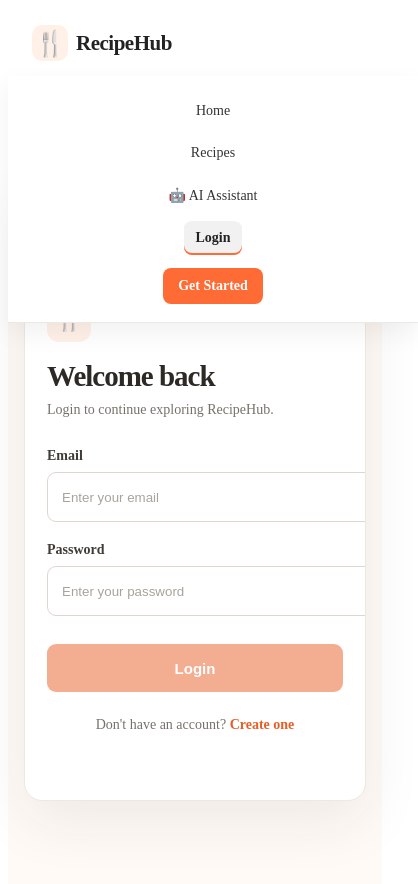
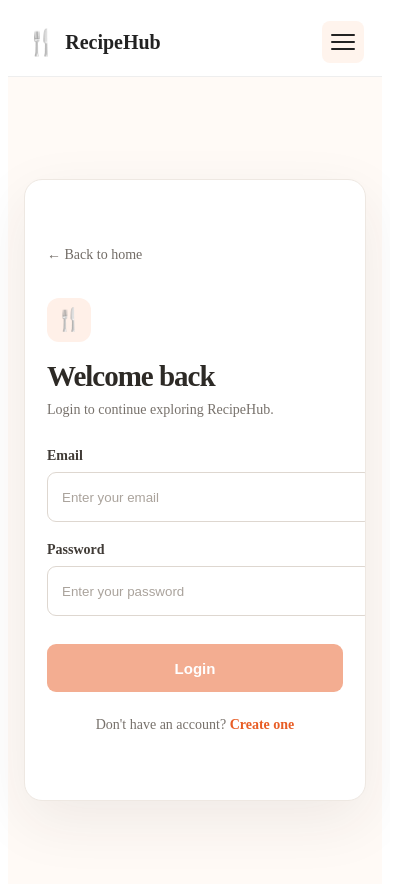
Before and after one commit to manishshriwas-01/recipehub-management-final-project, an Angular app in the folder client/: page /login in a window 390 px wide. Shown: the top 884 px of the page, 418 px wide, since content can reach past the window. Built offline with nearby package versions, Linux system fonts and the light colour scheme.

Commit message:
fix navbar toggle

```diff
--- a/client/src/app/components/navbar/navbar.css
+++ b/client/src/app/components/navbar/navbar.css
@@ -1,15 +1,15 @@
 .navbar {
   width: 100%;
-  height: 72px;
+  height: 70px;
   background: #ffffff;
-  border-bottom: 1px solid #f1eee9;
+  border-bottom: 1px solid #eee;
   position: sticky;
   top: 0;
   z-index: 1000;
 }
 
 .navbar-container {
-  max-width: 1200px;
+  max-width: 1400px;
   height: 100%;
   margin: 0 auto;
   padding: 0 24px;
@@ -17,68 +17,134 @@
   display: flex;
   align-items: center;
   justify-content: space-between;
+  gap: 24px;
 }
 
 .logo {
   display: flex;
   align-items: center;
-  gap: 9px;
+  gap: 8px;
 
-  color: #2d2a26;
   text-decoration: none;
-  font-size: 22px;
-  font-weight: 750;
-  letter-spacing: -0.5px;
+  color: #222;
+  font-size: 21px;
+  font-weight: 700;
+  white-space: nowrap;
 }
 
 .logo-icon {
-  width: 36px;
-  height: 36px;
-  border-radius: 10px;
-
-  display: flex;
-  align-items: center;
-  justify-content: center;
-
-  background: #fff0e8;
-  font-size: 19px;
+  font-size: 25px;
 }
 
 .nav-menu {
   display: flex;
   align-items: center;
-  gap: 30px;
+  justify-content: flex-end;
+  gap: 8px;
+  flex: 1;
 }
 
-.nav-menu a {
-  color: #625d57;
+.nav-menu a,
+.nav-menu button {
+  border: 0;
+  background: transparent;
+  color: #333;
+  padding: 9px 11px;
+  border-radius: 8px;
+  font-size: 14px;
+  font-weight: 500;
   text-decoration: none;
-  font-size: 15px;
-  font-weight: 550;
+  white-space: nowrap;
+  cursor: pointer;
 
-  transition: color 0.2s ease;
+  transition:
+    background 0.2s ease,
+    color 0.2s ease;
 }
 
 .nav-menu a:hover {
-  color: #e85d25;
+  background: #f7f7f7;
 }
 
-.register-btn {
-  padding: 11px 20px;
-  border-radius: 9px;
-
-  background: #e85d25;
-  color: #ffffff !important;
-
-  transition:
-    background 0.2s ease,
-    transform 0.2s ease;
+.nav-menu a.active {
+  color: #222;
+  background: #f1f1f1;
+  font-weight: 700;
+  box-shadow: inset 0 -2px 0 #ff6b35;
 }
 
+/* Create & Register buttons */
+
+.create-btn,
+.register-btn {
+  background: #ff6b35 !important;
+  color: #fff !important;
+  padding: 10px 15px !important;
+  font-weight: 600 !important;
+}
+
+.create-btn:hover,
 .register-btn:hover {
-  background: #d94f1b !important;
-  transform: translateY(-1px);
+  background: #e85b2b !important;
 }
+
+.nav-menu a.create-btn.active,
+.nav-menu a.register-btn.active {
+  color: #fff !important;
+  background: #e85b2b !important;
+  box-shadow: none;
+}
+
+/* Favorites */
+
+.favorite-link {
+  display: flex;
+  align-items: center;
+  gap: 5px;
+}
+
+.heart {
+  color: #e85d25;
+  font-size: 18px;
+  line-height: 1;
+}
+
+/* Bookings & Instructor */
+
+.bookings-link,
+.instructor-dashboard-link {
+  display: inline-flex;
+  align-items: center;
+  gap: 6px;
+  padding: 9px 16px;
+  border-radius: 8px;
+  text-decoration: none;
+  color: #333;
+  font-size: 14px;
+  font-weight: 600;
+  transition: all 0.2s ease;
+}
+
+.bookings-link:hover,
+.instructor-dashboard-link:hover {
+  background: #f1f1f1;
+  color: #ff6b35;
+}
+
+/* Logout */
+
+.logout-btn {
+  border: 1px solid #ddd !important;
+  padding: 10px 17px !important;
+  background: #ffffff !important;
+}
+
+.logout-btn:hover {
+  background: #f5f5f5 !important;
+  color: #e85d25 !important;
+}
+
+/* Mobile menu button */
 
 .menu-toggle {
   display: none;
@@ -87,7 +153,7 @@
   height: 42px;
   padding: 8px;
 
-  border: none;
+  border: 0;
   border-radius: 8px;
   background: #fff4ed;
 
@@ -96,11 +162,11 @@
 
 .menu-toggle span {
   display: block;
-  width: 22px;
+  width: 24px;
   height: 2px;
-  margin: 4px auto;
+  margin: 5px auto;
 
-  background: #e85d25;
+  background: #222;
   border-radius: 2px;
 }
 
@@ -139,13 +205,20 @@
     background: #ffffff;
     border-bottom: 1px solid #eee8e2;
     box-shadow: 0 10px 25px rgba(0, 0, 0, 0.06);
+
+    /* Keep the mobile menu above page content */
+    z-index: 999;
   }
 
+  /* Menu opens only when Angular adds the open class */
   .nav-menu.open {
     display: flex;
   }
 
-  .nav-menu a {
+  .nav-menu a,
+  .nav-menu button {
+    width: 100%;
+    box-sizing: border-box;
     padding: 13px 12px;
     border-radius: 8px;
   }
@@ -154,213 +227,28 @@
     background: #fff5ef;
   }
 
+  .nav-menu a.active {
+    background: #fff5ef;
+    box-shadow: inset 3px 0 0 #ff6b35;
+  }
+
+  .create-btn,
   .register-btn {
     text-align: center;
     margin-top: 5px;
   }
-}
-
-
-.create-btn {
-  padding: 11px 18px;
-  border-radius: 9px;
-  background: #fff0e8;
-  color: #e85d25 !important;
-}
-
-.create-btn:hover {
-  background: #ffe3d4 !important;
-  color: #d94f1b !important;
-}
 
   .logout-btn {
-  padding: 10px 17px;
-  border: 1px solid #eadfd7;
-  border-radius: 9px;
-  background: #ffffff;
-  color: #625d57;
-  font-size: 15px;
-  font-weight: 550;
-  cursor: pointer;
-  transition:
-    background 0.2s ease,
-    color 0.2s ease;
-}
-
-.logout-btn:hover {
-  background: #fff5ef;
-  color: #e85d25;
-}
-
-
-.favorite-link {
-  display: flex;
-  align-items: center;
-  gap: 6px;
-}
-
-.heart {
-  color: #e85d25;
-  font-size: 18px;
-}
-.bookings-link {
-  display: inline-flex;
-  align-items: center;
-  gap: 6px;
-  padding: 9px 16px;
-  border-radius: 8px;
-  text-decoration: none;
-  color: #333;
-  font-size: 14px;
-  font-weight: 600;
-  transition: all 0.2s ease;
-}
-
-.bookings-link:hover {
-  background: #f1f1f1;
-  color: #ff6b35;
-}
-.instructor-dashboard-link {
-  display: inline-flex;
-  align-items: center;
-  gap: 6px;
-  padding: 9px 16px;
-  border-radius: 8px;
-  text-decoration: none;
-  color: #333;
-  font-size: 14px;
-  font-weight: 600;
-  transition: all 0.2s ease;
-}
-
-.instructor-dashboard-link:hover {
-  background: #f1f1f1;
-  color: #ff6b35;
-}
-.navbar {
-  width: 100%;
-  background: #ffffff;
-  border-bottom: 1px solid #eee;
-  position: sticky;
-  top: 0;
-  z-index: 1000;
-}
-
-.navbar-container {
-  max-width: 1400px;
-  margin: 0 auto;
-  min-height: 70px;
-  padding: 0 24px;
-  display: flex;
-  align-items: center;
-  justify-content: space-between;
-  gap: 24px;
-}
-
-.logo {
-  display: flex;
-  align-items: center;
-  gap: 8px;
-  text-decoration: none;
-  color: #222;
-  font-size: 21px;
-  font-weight: 700;
-  white-space: nowrap;
-}
-
-.logo-icon {
-  font-size: 25px;
-}
-
-.nav-menu {
-  display: flex;
-  align-items: center;
-  justify-content: flex-end;
-  gap: 8px;
-  flex: 1;
-}
-
-.nav-menu a,
-.nav-menu button {
-  border: 0;
-  background: transparent;
-  color: #333;
-  padding: 9px 11px;
-  border-radius: 8px;
-  font-size: 14px;
-  font-weight: 500;
-  text-decoration: none;
-  white-space: nowrap;
-  cursor: pointer;
-  transition: background 0.2s ease, color 0.2s ease;
-}
-
-.nav-menu a:hover {
-  background: #f7f7f7;
-}
-
-.create-btn,
-.register-btn {
-  background: #ff6b35 !important;
-  color: #fff !important;
-  padding: 10px 15px !important;
-  font-weight: 600 !important;
-}
-
-.create-btn:hover,
-.register-btn:hover {
-  background: #e85b2b !important;
-}
-
-.logout-btn {
-  border: 1px solid #ddd !important;
-}
-
-.logout-btn:hover {
-  background: #f5f5f5 !important;
+    text-align: center;
+    margin-top: 5px;
   }
 
   .favorite-link {
-  display: flex;
-  align-items: center;
-  gap: 5px;
+    justify-content: flex-start;
   }
 
-.heart {
-  font-size: 18px;
-  line-height: 1;
+  .bookings-link,
+  .instructor-dashboard-link {
+    width: 100%;
   }
-
-.menu-toggle {
-  display: none;
-  border: 0;
-  background: transparent;
-  padding: 8px;
-  cursor: pointer;
 }
-
-.menu-toggle span {
-  display: block;
-  width: 24px;
-  height: 2px;
-  margin: 5px 0;
-  background: #222;
-}
-.nav-menu a.active {
-  color: #222;
-  background: #f1f1f1;
-  font-weight: 700;
-  box-shadow: inset 0 -2px 0 #ff6b35;
-}
-
-.nav-menu a.create-btn.active {
-  color: #fff !important;
-  background: #e85b2b !important;
-  box-shadow: none;
-}
-
-.nav-menu a.register-btn.active {
-  color: #fff !important;
-  background: #e85b2b !important;
-  box-shadow: none;
-}
```
Lines whose indentation alone changed are shown as unchanged.
